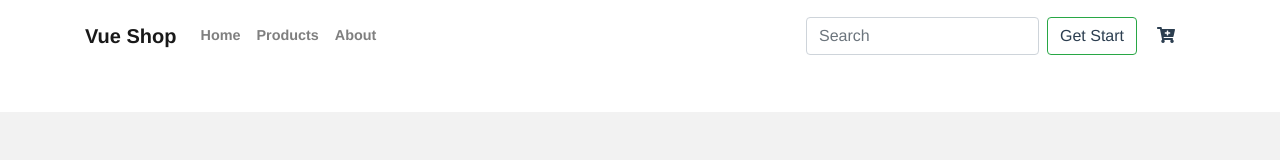
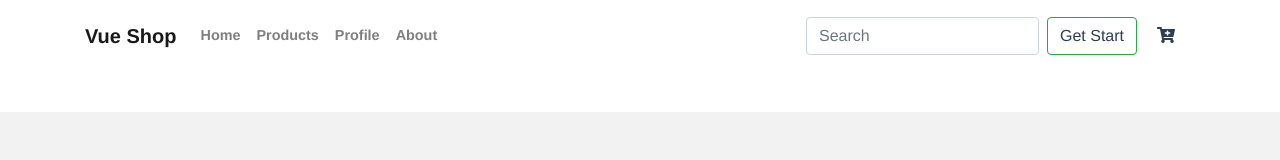
Before and after one commit to Ibadetegashi/eli-shop, a Vue app: page / in a window 1280 px wide. Shown: the top 160 px of the page. Built offline with nearby package versions, Linux system fonts and the light colour scheme; no server answers; what vue-firestore, vue2-filters would draw is missing.

Commit message:
Profile update fixed , for two roles

```diff
--- a/src/components/NavBar.vue
+++ b/src/components/NavBar.vue
@@ -14,6 +14,9 @@
             </li>
             <li class="nav-item">
               <router-link to="/products" class="nav-link" href="#">Products</router-link>
+            </li>
+               <li class="nav-item">
+              <router-link to="profile" class="nav-link">Profile</router-link>
             </li>
 
             <li class="nav-item">
--- a/src/router/index.js
+++ b/src/router/index.js
@@ -20,6 +20,12 @@ const routes = [
     name: 'home',
     component: HomeView
   },
+  {
+    path: '/profile',
+    name: 'profile',
+    component: Profile,
+    meta:{isAuthenticated:true}
+  },
 
   {
     path: "/admin",
@@ -36,12 +42,13 @@ const routes = [
           path: "products",
           name: "products",
           component: Products,
-     meta: { isAdmin: true },
+     //meta: { isAdmin: true },
         },
         {
           path: "profile",
           name: "profile",
           component: Profile
+
         },
         {
           path: "orders",
--- a/src/views/Profile.vue
+++ b/src/views/Profile.vue
@@ -23,12 +23,12 @@
           <ul class="nav nav-pills ml-3" id="myTab" role="tablist">
 
             <li class="nav-item">
-              <a class="nav-link active" id="profile-tab" data-toggle="tab" href="#profile" role="tab" aria-controls="profile" aria-selected="true">Profile</a>
+              <button class="nav-link active" type="button" id="profile-tab" data-bs-toggle="tab" data-bs-target="#profile"  role="tab" aria-controls="profile">Profile</button>
             </li>
 
-            <li class="nav-item">
-              <a class="nav-link"  id="account-tab" data-toggle="tab" href="#account" role="tab" aria-controls="account" aria-selected="false">Account settings</a>
-            </li>
+            <!-- <li class="nav-item">
+              <button class="nav-link" type="button" id="account-tab" data-bs-toggle="tab" data-bs-target="#account" role="tab" aria-controls="account" >Account settings</button>
+            </li> -->
 
           </ul>
 
@@ -38,39 +38,43 @@
                   <div class="container">
                       <div class="row">
 
+
+
                         <div class="col-md-6">
                           <div class="form-group">
-                            <input type="text" name="" v-model="profile.name" placeholder="Full name" class="form-control">
+
+
+                            <input type="text"  v-model="profile.name" placeholder="Full name" class="form-control">
                           </div>
                         </div>
 
                         <div class="col-md-6">
                           <div class="form-group">
-                            <input type="text"  v-model="profile.phone" placeholder="Phone" class="form-control">
+                            <input type="text" v-model="profile.phone" placeholder="Phone" class="form-control">
                           </div>
                         </div>
 
                         <div class="col-md-12">
                           <div class="form-group">
-                            <input type="text"  v-model="profile.address" placeholder="Address" class="form-control">
+                            <input type="text" v-model="profile.address" placeholder="Address" class="form-control">
+                          </div>
+                        </div>
+
+                        <div class="col-md-8">
+                          <div class="form-group">
+                            <input type="text" v-model="profile.postcode" placeholder="Postcode" class="form-control">
                           </div>
                         </div>
 
                         <div class="col-md-4">
                           <div class="form-group">
-                            <input type="text"  v-model="profile.postCode" placeholder="Postcode" class="form-control">
+                              <button type="button" @click="updateProfile()" value="Save Changes" class="btn btn-primary w-100">Save</button>
+                              <!-- <button @click="updateProduct()" type="button" class="btn btn-primary" v-if="modal == 'edit'">Apply Changes</button> -->
                           </div>
                         </div>
-
                         <div class="col-md-4">
                           <div class="form-group">
-                              <input type="submit" @click="updateProfile" value="Save Changes" class="btn btn-primary w-100">
-                          </div>
-                        </div>
-
-                         <div class="col-md-4">
-                          <div class="form-group">
-                              <input type="button" @click="resetPassword" value="Reset pasword email" class="btn btn-success w-100">
+                              <input type="button" @click="resetPassword" value="Reset password email" class="btn btn-success w-100">
                           </div>
                         </div>
 
@@ -84,18 +88,19 @@
                       <div class="row">
                         <div class="col-md-">
                             <div class="alert alert-info">
-                              Please use the Reset password email button for reseting the password. The form doens't work currently
+                              Please use the Reset password email button for reseting the password.
                             </div>
                         </div>
                         <div class="col-md-6">
+
                           <div class="form-group">
-                            <input type="text"  v-model="account.name" placeholder="User name" class="form-control">
+                            <input type="text" v-model="account.name" placeholder="User name" class="form-control">
                           </div>
                         </div>
 
                         <div class="col-md-6">
                           <div class="form-group">
-                            <input type="text"  v-model="account.email" placeholder="Email address" class="form-control">
+                            <input type="text" v-model="account.email" placeholder="Email address" class="form-control">
                           </div>
                         </div>
 
@@ -131,41 +136,37 @@
                       </div>
                   </div>
                 </div> -->
-
             </div>
-
           </div>
-
       </div>
-
-
   </div>
 </template>
 
 <script>
-import { VueEditor } from "vue2-editor";
-import { fb, db} from '../firebase';
-import Toast from "sweetalert2";
+
+import { db} from '../firebase';
+import firebase from 'firebase/compat/app'
+// import Swal from 'sweetalert2'
+import Toast from 'sweetalert2'
 
 
 export default {
   name: "profile",
   components: {
-    VueEditor
+
   },
   props: {
     msg: String
   },
-
   data(){
     return {
+      profiles: [],
         profile: {
-          name:null,
-          phone:null,
-          address:null,
-          postcode:null
+          name:"",
+          phone:"",
+          address:"",
+          postcode:"",
         },
-
         account:{
             name:null,
             email:null,
@@ -177,39 +178,66 @@ export default {
         }
     }
   },
-
   firestore(){
-     const user = fb.auth().currentUser;
+      // const user = firebase.auth().currentUser;
+      // db.collection("profiles").doc(user.uid).update({
+      //   name:this.profile.name,
+      //   postcode: this.profile.postcode,
+      //   phone: this.profile.phone
+      // })
       return {
-        profile: db.collection('profiles').doc(user.uid),
+        profiles: db.collection('profiles'),
+        profile: db.collection('profiles'),
       }
   },
-   methods:{
-      resetPassword(){
-          const auth = fb.auth();
 
+  methods:{
+     resetPassword(){
+
+
+          const auth = firebase.auth();
           auth.sendPasswordResetEmail(auth.currentUser.email).then(() =>  {
-              Toast.fire({
+
+               Toast.fire({
                 type: 'success',
                 title: 'Email sent'
               })
           }).catch((error) =>  {
               console.log(error);
           });
-       },
+      },
+      updateProfile(){
+        // var user = firebase.auth().currentUser
+        // db.collection("profiles").doc(this.profile).update(this.profile)
+        //  this.$firestore.profile.doc(this.profile).update(this.profile.id);
 
-       updateProfile(){
-          this.$firestore.profile.update(this.profile);
+        //REMINDER nese nuk behen update krejt fields gjun error :)
+          firebase.firestore();
+          db.collection('profiles').doc(this.profile.id).set({
+            name: this.profile.name,
+            phone: this.profile.phone,
+            address: this.profile.address,
+            postcode: this.profile.postcode
+          }).then(() => {
+            console.log("document updated successfully check firestore")
+            Toast.fire({
+              icon:'success',
+              title: 'Updated successfully'
+      })
+          }).catch((err) => {
+            console.log("An error occurred while updateing", + err.message)
+          })
+
       },
-  //     uploadImage(){}
-  // },
-  // created(){
-   }
+      uploadImage(){
 
+      }
+  },
+  created(){
+  }
 };
 </script>
 
 <!-- Add "scoped" attribute to limit CSS to this component only -->
 <style scoped lang="scss">
-
 </style>
```
Also changed, not shown: src/utility/apiRequest/apiCaller.js (added, +14 -0 lines).
